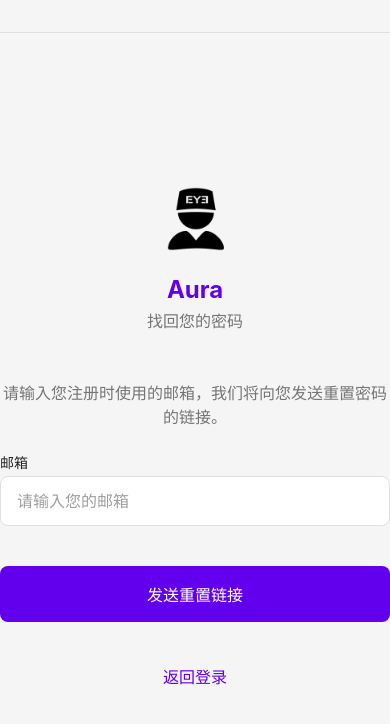
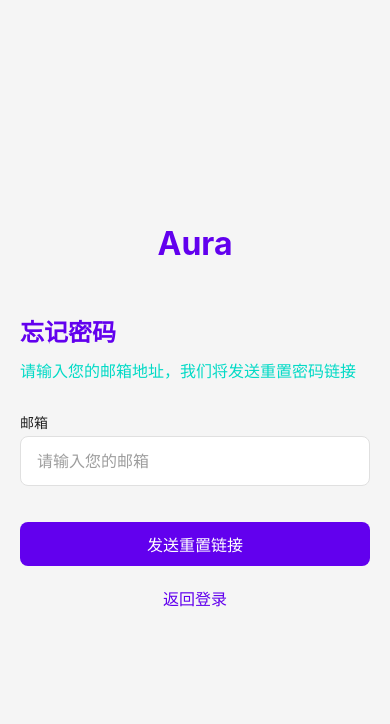
Before and after one commit to Yapeng-Gao/aura_front, a React Native app: screen /ForgotPassword in a window 390 px wide. Shown: the top 724 px of the page. Built offline with nearby package versions, Linux system fonts and the light colour scheme.

Commit message:
忘记密码

```diff
--- a/src/navigation/AuthNavigator.tsx
+++ b/src/navigation/AuthNavigator.tsx
@@ -3,6 +3,7 @@ import { createStackNavigator } from '@react-navigation/stack';
 import LoginScreen from '../screens/auth/LoginScreen';
 import RegisterScreen from '../screens/auth/RegisterScreen';
 import ForgotPasswordScreen from '../screens/auth/ForgotPasswordScreen';
+import ResetPasswordScreen from '../screens/auth/ResetPasswordScreen';
 import { AuthStackParamList } from './types';
 
 const AuthStack = createStackNavigator<AuthStackParamList>();
@@ -12,6 +13,7 @@ const AuthNavigator = () => (
         <AuthStack.Screen name="Login" component={LoginScreen} />
         <AuthStack.Screen name="Register" component={RegisterScreen} />
         <AuthStack.Screen name="ForgotPassword" component={ForgotPasswordScreen} />
+        <AuthStack.Screen name="ResetPassword" component={ResetPasswordScreen} />
     </AuthStack.Navigator>
 );
 
--- a/src/navigation/types.ts
+++ b/src/navigation/types.ts
@@ -26,6 +26,7 @@ export type AuthStackParamList = {
     Login: undefined;
     Register: undefined;
     ForgotPassword: undefined;
+    ResetPassword: { token: string };
 };
 
 export type TabParamList = {
--- a/src/screens/auth/ForgotPasswordScreen.tsx
+++ b/src/screens/auth/ForgotPasswordScreen.tsx
@@ -1,62 +1,66 @@
 import React from 'react';
-import { View, Text, StyleSheet, Image } from 'react-native';
+import {View, Text, StyleSheet, Image, Alert} from 'react-native';
+import {useNavigation} from '@react-navigation/native';
+import {StackNavigationProp} from '@react-navigation/stack';
+import {AuthStackParamList} from '../../navigation/types';
 import ScreenContainer from '../../components/common/ScreenContainer';
 import Button from '../../components/common/Button';
 import InputField from '../../components/common/InputField';
 import theme from '../../theme';
+import authService from '../../services/auth-service';
+
+type ForgotPasswordScreenNavigationProp = StackNavigationProp<AuthStackParamList, 'ForgotPassword'>;
 
 const ForgotPasswordScreen: React.FC = () => {
+    const navigation = useNavigation<ForgotPasswordScreenNavigationProp>();
     const [email, setEmail] = React.useState('');
+    const [error, setError] = React.useState('');
     const [loading, setLoading] = React.useState(false);
-  const [error, setError] = React.useState('');
-  const [success, setSuccess] = React.useState(false);
 
-  const handleResetPassword = () => {
-    // 简单的表单验证
+    const handleForgetPassword = async () => {
         if (!email) {
-      setError('请输入您的邮箱');
+            setError('请输入邮箱地址');
             return;
         }
 
+        try {
             setLoading(true);
             setError('');
 
-    // 模拟重置密码请求
-    setTimeout(() => {
+            const success = await authService.requestPasswordForget({email});
+            if (success) {
+                Alert.alert(
+                    '成功',
+                    '重置密码链接已发送到您的邮箱，请查收',
+                    [{text: '确定', onPress: () => navigation.navigate('ForgotPassword')}]
+                );
+            }
+        } catch (error) {
+            setError('请求重置密码失败，请稍后重试');
+        } finally {
             setLoading(false);
-      setSuccess(true);
-      // 这里将来会集成实际的重置密码API
-    }, 1500);
+        }
     };
 
     return (
         <ScreenContainer
-      scrollable={true}
-      paddingHorizontal={true}
+            title="忘记密码"
             backgroundColor={theme.colors.background}
+            hideHeader
         >
-      <View style={styles.container}>
+            <View style={styles.content}>
                 <View style={styles.logoContainer}>
-          <Image
-            source={require('../../../assets/images/logo-placeholder.png')}
-            style={styles.logo}
-            resizeMode="contain"
-          />
                     <Text style={styles.appName}>Aura</Text>
-          <Text style={styles.tagline}>找回您的密码</Text>
                 </View>
 
-        {!success ? (
-          <View style={styles.formContainer}>
-            <Text style={styles.instructionText}>
-              请输入您注册时使用的邮箱，我们将向您发送重置密码的链接。
-            </Text>
+                <Text style={styles.title}>忘记密码</Text>
+                <Text style={styles.subtitle}>请输入您的邮箱地址，我们将发送重置密码链接</Text>
 
                 <InputField
                     label="邮箱"
-              placeholder="请输入您的邮箱"
                     value={email}
                     onChangeText={setEmail}
+                    placeholder="请输入您的邮箱"
                     keyboardType="email-address"
                     autoCapitalize="none"
                 />
@@ -65,39 +69,18 @@ const ForgotPasswordScreen: React.FC = () => {
 
                 <Button
                     title="发送重置链接"
-              onPress={handleResetPassword}
-              variant="primary"
-              size="large"
+                    onPress={handleForgetPassword}
                     loading={loading}
-              fullWidth={true}
-              style={styles.resetButton}
+                    style={styles.button}
                 />
-          </View>
-        ) : (
-          <View style={styles.successContainer}>
-            <Text style={styles.successTitle}>邮件已发送</Text>
-            <Text style={styles.successText}>
-              重置密码的链接已发送到您的邮箱，请查收并按照邮件中的指示操作。
-            </Text>
+
                 <Button
                     title="返回登录"
-              onPress={() => {/* 导航到登录页面 */}}
-              variant="primary"
-              size="large"
-              fullWidth={true}
+                    onPress={() => navigation.navigate('Login')}
+                    variant="text"
+                    size="medium"
                     style={styles.backButton}
                 />
-          </View>
-        )}
-
-        <View style={styles.footer}>
-          <Button
-            title="返回登录"
-            onPress={() => {/* 导航到登录页面 */}}
-            variant="text"
-            size="medium"
-          />
-        </View>
             </View>
         </ScreenContainer>
     );
@@ -106,67 +89,43 @@ const ForgotPasswordScreen: React.FC = () => {
 const styles = StyleSheet.create({
     container: {
         flex: 1,
+    },
+    content: {
+        flex: 1,
         justifyContent: 'center',
-    paddingVertical: theme.spacing.xxl,
+        paddingVertical: 20,
+        paddingHorizontal: 20,
     },
     logoContainer: {
         alignItems: 'center',
-    marginBottom: theme.spacing.xxl,
-  },
-  logo: {
-    width: 80,
-    height: 80,
-    marginBottom: theme.spacing.md,
+        marginBottom: 40,
     },
     appName: {
-    fontSize: theme.typography.fontSize.xxl,
-    fontWeight: theme.typography.fontWeight.bold,
+        fontSize: 32,
+        fontWeight: 'bold',
         color: theme.colors.primary,
-    marginBottom: theme.spacing.xs,
+        marginBottom: 10,
     },
-  tagline: {
-    fontSize: theme.typography.fontSize.md,
-    color: theme.colors.textSecondary,
+    title: {
+        fontSize: 24,
+        fontWeight: 'bold',
+        color: theme.colors.primary,
+        marginBottom: 10,
     },
-  formContainer: {
-    marginBottom: theme.spacing.xl,
+    subtitle: {
+        fontSize: 16,
+        color: theme.colors.secondary,
+        marginBottom: 30,
     },
-  instructionText: {
-    fontSize: theme.typography.fontSize.md,
-    color: theme.colors.textSecondary,
-    marginBottom: theme.spacing.lg,
-    textAlign: 'center',
-  },
-  resetButton: {
-    marginTop: theme.spacing.lg,
-  },
-  successContainer: {
-    alignItems: 'center',
-    marginBottom: theme.spacing.xl,
-    paddingHorizontal: theme.spacing.lg,
-  },
-  successTitle: {
-    fontSize: theme.typography.fontSize.xl,
-    fontWeight: theme.typography.fontWeight.bold,
-    color: theme.colors.success,
-    marginBottom: theme.spacing.md,
-  },
-  successText: {
-    fontSize: theme.typography.fontSize.md,
-    color: theme.colors.textSecondary,
-    textAlign: 'center',
-    marginBottom: theme.spacing.xl,
+    button: {
+        marginTop: 20,
     },
     backButton: {
-    marginTop: theme.spacing.md,
-  },
-  footer: {
-    alignItems: 'center',
+        marginTop: 10,
     },
     errorText: {
         color: theme.colors.error,
-    fontSize: theme.typography.fontSize.sm,
-    marginTop: theme.spacing.sm,
+        marginTop: 10,
         textAlign: 'center',
     },
 });
--- a/src/services/auth-service.ts
+++ b/src/services/auth-service.ts
@@ -68,7 +68,11 @@ interface PasswordChangeRequest {
 }
 
 interface ResetPasswordRequest {
-  email: string;
+  token: string,
+  new_password: string,
+}
+interface ForgetPasswordRequest {
+  email: string,
 }
 
 interface ResetPasswordConfirmRequest {
@@ -236,7 +240,23 @@ const authService = {
    */
   requestPasswordReset: async (data: ResetPasswordRequest): Promise<boolean> => {
     try {
-      await apiClient.post('/auth/forgot-password', data);
+      const response=await apiClient.post('/auth/reset-password', data);
+      console.log(response);
+      return true;
+    } catch (error) {
+      console.error('请求密码重置失败:', error);
+      return false;
+    }
+  },
+  /**
+   * 请求密码重置
+   * @param data 密码重置请求
+   */
+  requestPasswordForget: async (data: ForgetPasswordRequest): Promise<boolean> => {
+    try {
+      console.log(data)
+      const response=await apiClient.post('/auth/forgot-password', data);
+      console.log(response);
       return true;
     } catch (error) {
       console.error('请求密码重置失败:', error);
@@ -250,11 +270,11 @@ const authService = {
    */
   confirmPasswordReset: async (data: ResetPasswordConfirmRequest): Promise<boolean> => {
     try {
-      await apiClient.post('/auth/reset-password', data);
-      return true;
+      const response = await apiClient.post('/auth/reset-password', data);
+      return response.data.success;
     } catch (error) {
-      console.error('确认密码重置失败:', error);
-      return false;
+      console.error('重置密码失败:', error);
+      throw error;
     }
   },
 
```
Lines whose indentation alone changed are shown as unchanged.
